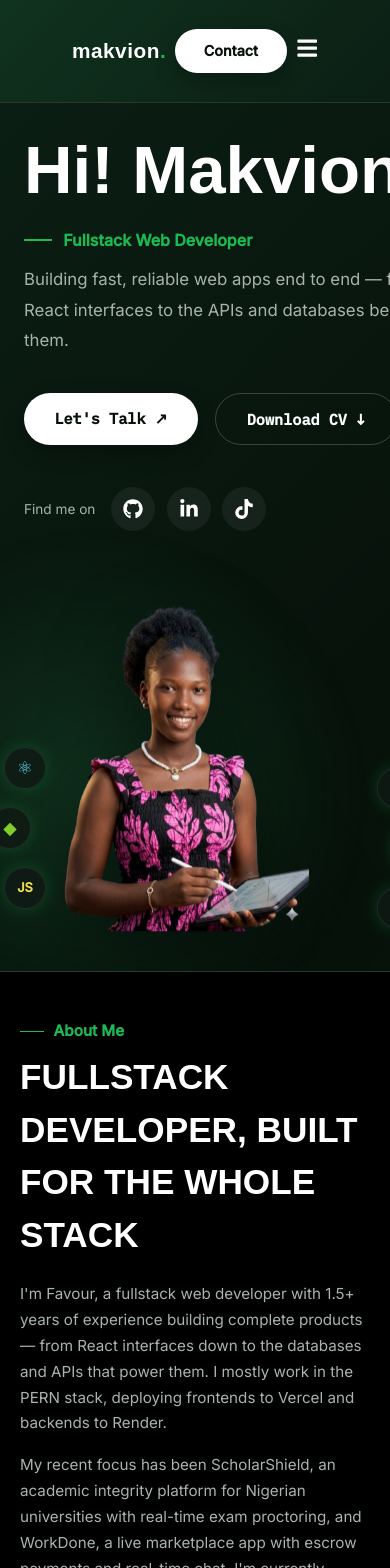
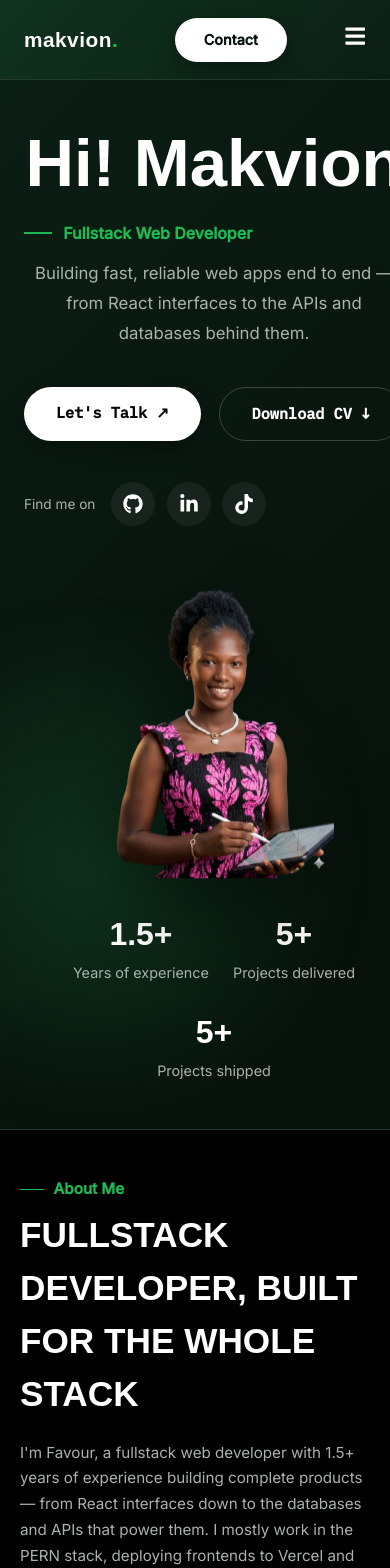
Before and after one commit to makvion-tech/MakvionTech, a React (Vite) app: page / in a window 390 px wide. Shown: the top 1568 px of the page. Built offline with nearby package versions, Linux system fonts and the light colour scheme.

Commit message:
updated color

```diff
--- a/src/components/Hero.jsx
+++ b/src/components/Hero.jsx
@@ -49,7 +49,7 @@ export default function Hero() {
       style={{
         position: "relative",
         background: `linear-gradient(135deg, ${theme.colors.bgGreenDeep} 0%, ${theme.colors.bgDark} 75%)`,
-        padding: "5rem 4.5rem 6rem",
+        padding: "5rem 6.5rem 6rem",
         display: "grid",
         gridTemplateColumns: "1.1fr 1fr",
         alignItems: "center",
@@ -158,14 +158,15 @@ export default function Hero() {
         </div>
       </div>
 
-      {/* Right column: photo + stats */}
+      {/* Right column: photo centered, stats to the side */}
       <div
+        className="hero-right-col"
         style={{
           position: "relative",
           zIndex: 2,
           display: "flex",
-          justifyContent: "flex-end",
-          alignItems: "flex-end",
+          justifyContent: "center",
+          alignItems: "center",
           height: "100%",
         }}
       >
@@ -180,18 +181,17 @@ export default function Hero() {
               objectFit: "contain",
               filter: "drop-shadow(0 25px 40px rgba(0,0,0,0.45))",
               display: "block",
+              margin: "0 auto",
             }}
           />
 
-          {/* Floating tech stack badges — positioned relative to the photo itself */}
-          <span title="React" style={{ ...techBadgeStyle, position: "absolute", bottom: "150px", left: "-20px" }}>
-            <span style={{ color: "#61dafb" }}>⚛</span>
-          </span>
-          <span title="Node.js" style={{ ...techBadgeStyle, position: "absolute", bottom: "90px", left: "-35px", color: "#83cd29" }}>◆</span>
-          <span title="JavaScript" style={{ ...techBadgeStyle, position: "absolute", bottom: "30px", left: "-20px", color: "#f0db4f", fontSize: "0.8rem", fontWeight: 700 }}>JS</span>
-          <span title="PostgreSQL" style={{ ...techBadgeStyle, position: "absolute", bottom: "10px", right: "-15px", color: "#6ab2e7" }}>◘</span>
-          <span title="Express" style={{ ...techBadgeStyle, position: "absolute", bottom: "70px", right: "-30px", color: theme.colors.white, fontSize: "0.75rem", fontWeight: 700 }}>Ex</span>
-          <span title="Git" style={{ ...techBadgeStyle, position: "absolute", bottom: "130px", right: "-15px", color: "#f34f29" }}>⑂</span>
+          {/* Tech stack badges — static, positioned clear of the photo's edges */}
+          <span title="React" className="hero-badge" style={{ ...techBadgeStyle, position: "absolute", top: "10%", left: "-70px", color: "#61dafb" }}>⚛</span>
+          <span title="Node.js" className="hero-badge" style={{ ...techBadgeStyle, position: "absolute", top: "40%", left: "-90px", color: "#83cd29" }}>◆</span>
+          <span title="JavaScript" className="hero-badge" style={{ ...techBadgeStyle, position: "absolute", top: "70%", left: "-70px", color: "#f0db4f", fontSize: "0.8rem", fontWeight: 700 }}>JS</span>
+          <span title="PostgreSQL" className="hero-badge" style={{ ...techBadgeStyle, position: "absolute", top: "10%", right: "-70px", color: "#6ab2e7" }}>◘</span>
+          <span title="Express" className="hero-badge" style={{ ...techBadgeStyle, position: "absolute", top: "40%", right: "-90px", color: theme.colors.white, fontSize: "0.75rem", fontWeight: 700 }}>Ex</span>
+          <span title="Git" className="hero-badge" style={{ ...techBadgeStyle, position: "absolute", top: "70%", right: "-70px", color: "#f34f29" }}>⑂</span>
         </div>
 
         <div
--- a/src/responsive.css
+++ b/src/responsive.css
@@ -15,23 +15,47 @@
 }
 
 @media (max-width: 900px) {
+  nav {
+    padding: 1.1rem 1.5rem !important;
+  }
+
   .hero-section {
     grid-template-columns: 1fr !important;
-    padding: 2rem 1.5rem !important;
+    padding: 3rem 1.5rem !important;
+    min-height: auto !important;
+    text-align: center;
+    gap: 2.5rem !important;
   }
 
+  .hero-section > div:first-child {
+    align-items: center;
+  }
+
+  .hero-right-col {
+    flex-direction: column !important;
+    justify-content: center !important;
+  }
+
+  .hero-photo {
+    width: 260px !important;
+    height: 320px !important;
+    max-height: none !important;
+    margin: 0 auto !important;
+  }
+
+  /* Decorative floating badges get cluttered on small screens — hide them */
+  .hero-badge {
+    display: none !important;
+  }
+
+  /* Stats collapse into a static horizontal row below the photo instead of floating beside it */
   .hero-stats {
     position: static !important;
     flex-direction: row !important;
     flex-wrap: wrap;
+    justify-content: center;
     margin-top: 1.5rem !important;
     gap: 1.5rem !important;
-  }
-
-  .hero-photo {
-    width: 100% !important;
-    max-width: 300px;
-    height: 360px !important;
   }
 }
 
@@ -49,30 +73,32 @@
 }
 
 .social-icon {
-  transition: transform 0.25s ease, background 0.25s ease, color 0.25s ease;
+  transition: transform 0.25s ease, background 0.25s ease, color 0.25s ease, box-shadow 0.25s ease;
 }
 
 .social-icon:hover {
-  transform: translateY(-4px) scale(1.12);
+  transform: translateY(-4px) scale(1.12) rotate(-6deg);
+  box-shadow: 0 0 20px rgba(25, 195, 125, 0.45);
+  background: rgba(25, 195, 125, 0.12);
 }
 
 /* Buttons */
 .btn-primary {
   display: inline-block;
   background: #ffffff;
-  color: #07120B;
-  padding: 0.85rem 1.9rem;
+  color: #050806;
+  padding: 0.9rem 2rem;
   border-radius: 999px;
   font-weight: 600;
   font-size: 0.95rem;
   text-decoration: none;
-  box-shadow: 0 8px 20px rgba(0, 0, 0, 0.25);
+  box-shadow: 0 8px 20px rgba(0, 0, 0, 0.3);
   transition: transform 0.2s ease, box-shadow 0.2s ease;
 }
 
 .btn-primary:hover {
   transform: translateY(-3px);
-  box-shadow: 0 12px 26px rgba(0, 0, 0, 0.35);
+  box-shadow: 0 12px 26px rgba(0, 0, 0, 0.4);
 }
 
 .btn-secondary {
@@ -80,7 +106,7 @@
   background: transparent;
   color: #ffffff;
   border: 1px solid rgba(255, 255, 255, 0.2);
-  padding: 0.85rem 1.9rem;
+  padding: 0.9rem 2rem;
   border-radius: 999px;
   font-weight: 600;
   font-size: 0.95rem;
@@ -89,9 +115,9 @@
 }
 
 .btn-secondary:hover {
-  background: #1DB954;
-  border-color: #1DB954;
-  color: #07120B;
+  background: #19C37D;
+  border-color: #19C37D;
+  color: #050806;
   transform: translateY(-3px);
 }
 
```
